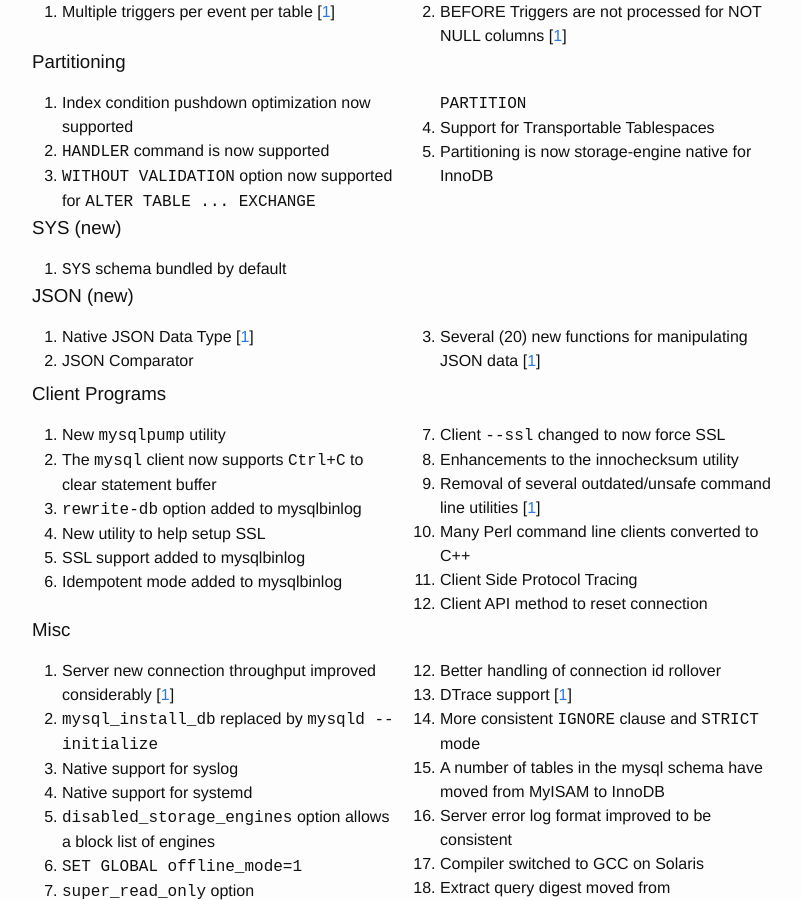
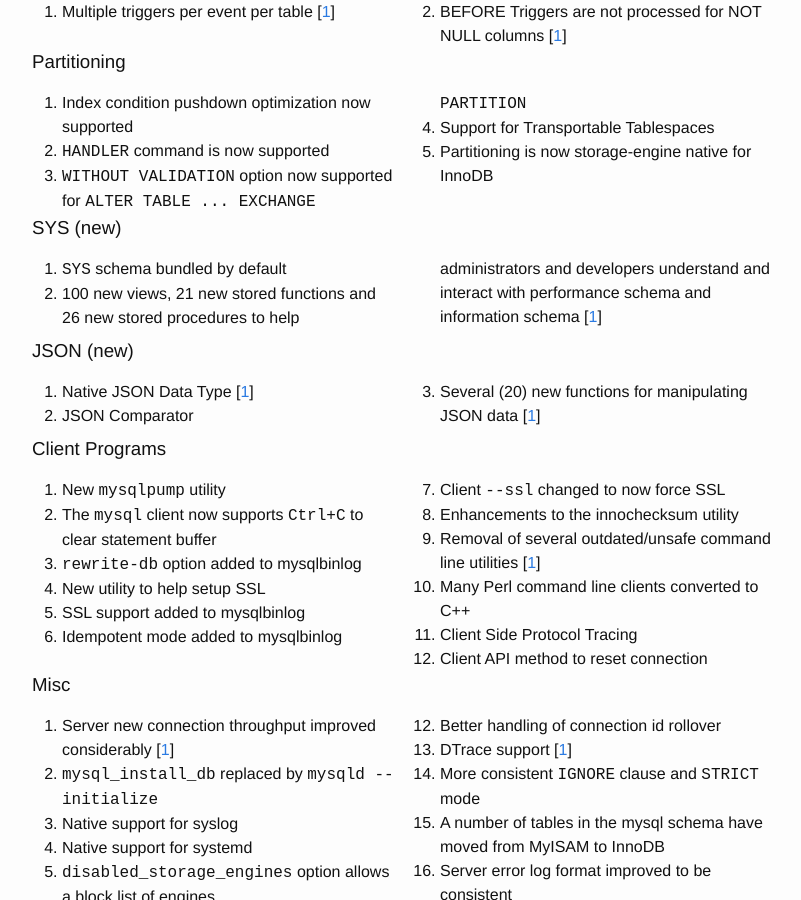
Before and after one commit to morgo/morgo.github.io, a Jekyll site: the page built from index.html, in a window 1280 px wide and 900 px high, scrolled down 2821 px. Shown: the whole window, without its empty margins (238-1039 px from the left). Built offline with Jekyll 4.4.1, drawn with Linux system fonts in a browser that asks for light colours.

Commit message:
Improved description of sys

```diff
--- a/index.html
+++ b/index.html
@@ -210,6 +210,7 @@
 <div class="dual-column">
 <ol>
  <li><tt>SYS</tt> schema bundled by default</li>
+ <li>100 new views, 21 new stored functions and 26 new stored procedures to help administrators and developers understand and interact with performance schema and information schema [<a href="http://www.github.com/markleith/mysql-sys">1</a>]</li>
 </ol>
 </div>
 
```
